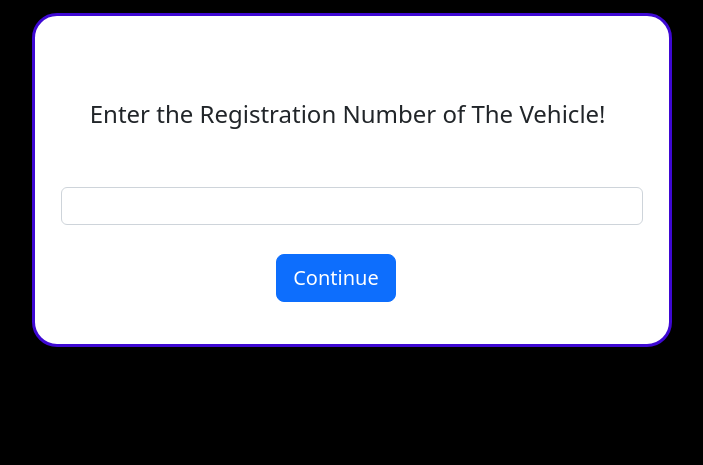
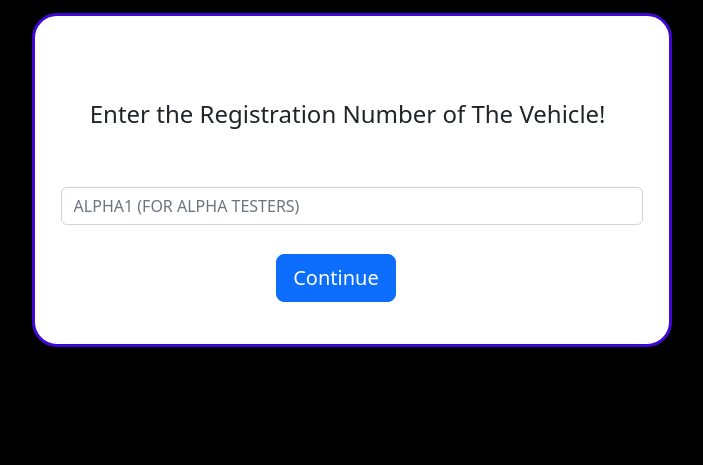
Before and after one commit to chamodhk/fuel-manager, a Django app: page / in a window 1280 px wide. Shown: the part 187-652 px from the top of the page, without its empty margins (288-991 px from the left). Run offline with Django 4.2, Linux system fonts and the light colour scheme.

Commit message:
Update main.html

```diff
--- a/Tokenizer/templates/html/main.html
+++ b/Tokenizer/templates/html/main.html
@@ -20,7 +20,7 @@
 {% block box %}
 <form action="/check/" method="get">
     <h4 style="margin-bottom:10%;margin-top: 10%;margin-left: 5%;">Enter the Registration Number of The Vehicle!</h4>
-    <input id="reg" name="reg" type="text" style="text-transform:uppercase;" class="form-control" required >
+    <input id="reg" name="reg" type="text" style="text-transform:uppercase;" class="form-control" required placeholder="alpha1 (for alpha testers)">
     <input type="submit" value="Continue" class="btn btn-primary btn-lg"
     style="margin-top: 5%;
           position:relative;
```
